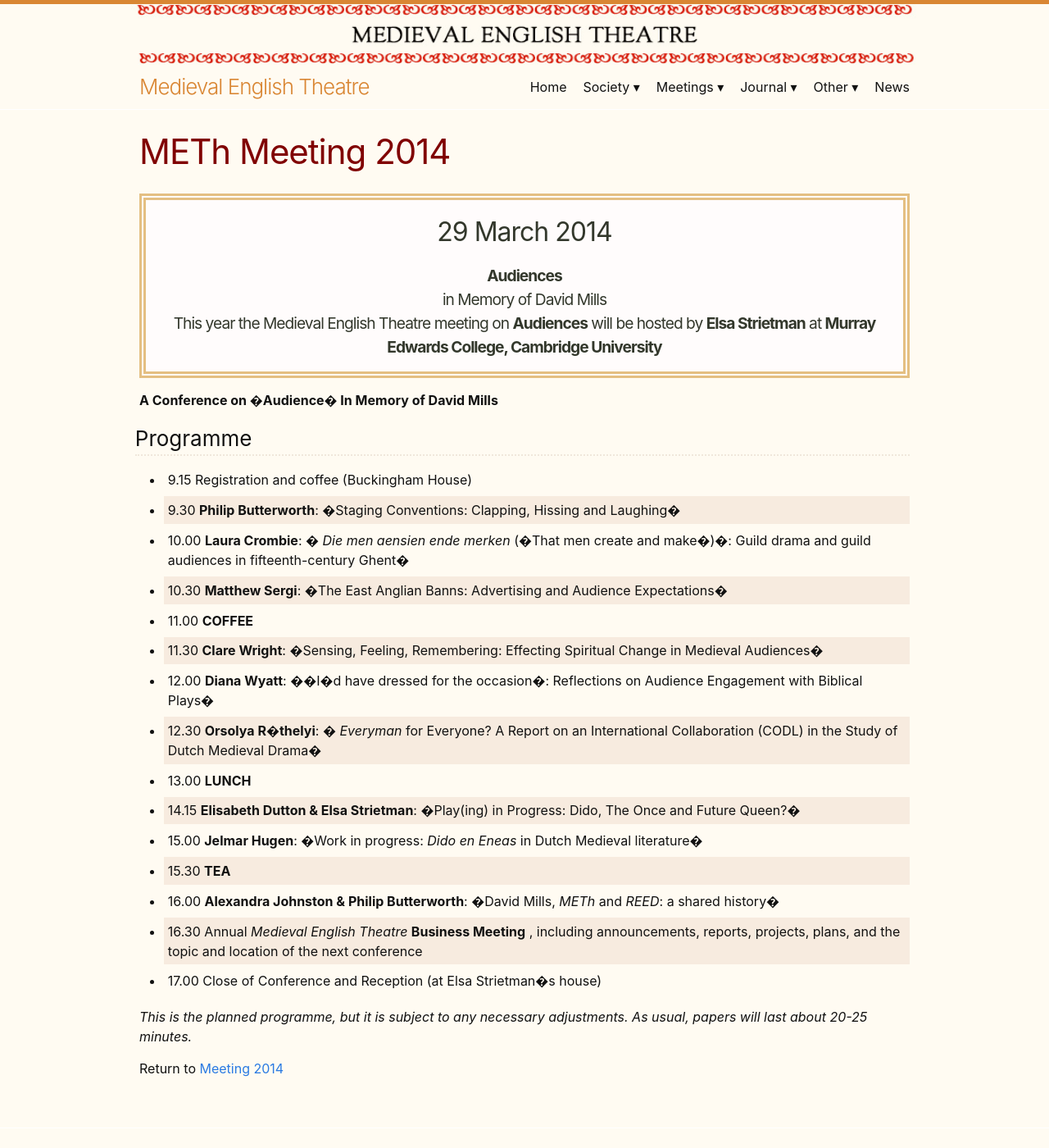
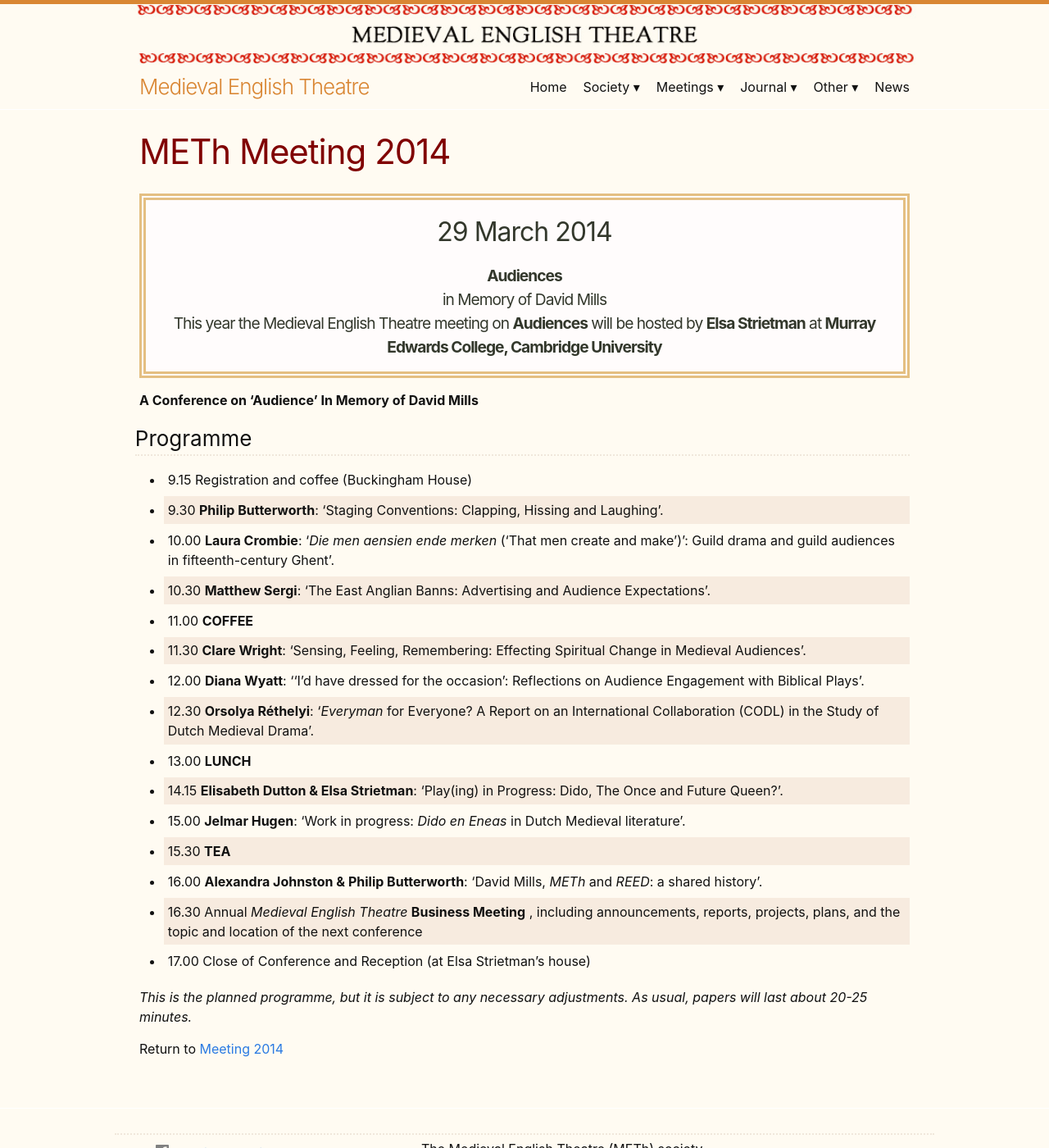
Before and after one commit to MedievalEnglishTheatre/MedievalEnglishTheatre.github.io, a Jekyll site: the page built from src/meetings/meet_2014/programme_2014.md, in a window 1280 px wide and 1400 px high. Shown: the whole window at 82% size. Built offline with Jekyll 4.4.1, drawn with Linux system fonts in a browser that asks for light colours.

Commit message:
Update programme_2014.md

```diff
--- a/src/meetings/meet_2014/programme_2014.md
+++ b/src/meetings/meet_2014/programme_2014.md
@@ -11,25 +11,25 @@ permalink: /meetings/meet_2014/programme_2014.html
 > in Memory of David Mills
 > This year the Medieval English Theatre meeting on **Audiences** will be hosted by **Elsa Strietman** at **Murray Edwards College, Cambridge University**
 
- **A Conference on �Audience� In Memory of David Mills**
+ **A Conference on 'Audience' In Memory of David Mills**
 
 ### <a xmlns="http://www.w3.org/1999/xhtml" name="programme" id="programme"/>Programme
 
 - 9.15 Registration and coffee     (Buckingham House)
-- 9.30 **Philip Butterworth**: �Staging Conventions: Clapping, Hissing and Laughing�
-- 10.00 **Laura Crombie**: � *Die men aensien ende merken* (�That men create and make�)�: Guild drama and guild audiences in fifteenth-century Ghent�
-- 10.30 **Matthew Sergi**: �The East Anglian Banns: Advertising and Audience Expectations�
+- 9.30 **Philip Butterworth**: 'Staging Conventions: Clapping, Hissing and Laughing'.
+- 10.00 **Laura Crombie**: '*Die men aensien ende merken* ('That men create and make')': Guild drama and guild audiences in fifteenth-century Ghent'.
+- 10.30 **Matthew Sergi**: 'The East Anglian Banns: Advertising and Audience Expectations'.
 - 11.00 **COFFEE**
-- 11.30 **Clare Wright**: �Sensing, Feeling, Remembering: Effecting Spiritual Change in Medieval Audiences�
-- 12.00 **Diana Wyatt**: ��I�d have dressed for the occasion�: Reflections on Audience Engagement with Biblical Plays�
-- 12.30 **Orsolya R�thelyi**: � *Everyman* for Everyone? A Report on an International Collaboration (CODL) in the Study of Dutch Medieval Drama�
+- 11.30 **Clare Wright**: 'Sensing, Feeling, Remembering: Effecting Spiritual Change in Medieval Audiences'.
+- 12.00 **Diana Wyatt**: ''I'd have dressed for the occasion': Reflections on Audience Engagement with Biblical Plays'.
+- 12.30 **Orsolya Réthelyi**: '*Everyman* for Everyone? A Report on an International Collaboration (CODL) in the Study of Dutch Medieval Drama'.
 - 13.00  **LUNCH**
-- 14.15 **Elisabeth Dutton &amp; Elsa Strietman**: �Play(ing) in Progress: Dido, The Once and Future Queen?�
-- 15.00 **Jelmar Hugen**: �Work in progress: *Dido en Eneas* in Dutch Medieval literature�
+- 14.15 **Elisabeth Dutton &amp; Elsa Strietman**: 'Play(ing) in Progress: Dido, The Once and Future Queen?'.
+- 15.00 **Jelmar Hugen**: 'Work in progress: *Dido en Eneas* in Dutch Medieval literature'.
 - 15.30 **TEA**
-- 16.00 **Alexandra Johnston &amp; Philip Butterworth**: �David Mills, *METh* and *REED*: a shared history�
+- 16.00 **Alexandra Johnston &amp; Philip Butterworth**: 'David Mills, *METh* and *REED*: a shared history'.
 - 16.30 Annual *Medieval English Theatre*  **Business Meeting** , including announcements, reports, projects, plans, and the topic and location of the next conference
-- 17.00 Close of Conference and Reception (at Elsa Strietman�s house)
+- 17.00 Close of Conference and Reception (at Elsa Strietman's house)
 
  *This is the planned programme, but it is subject to any necessary adjustments. As usual, papers will last about 20-25 minutes.*
 
```
